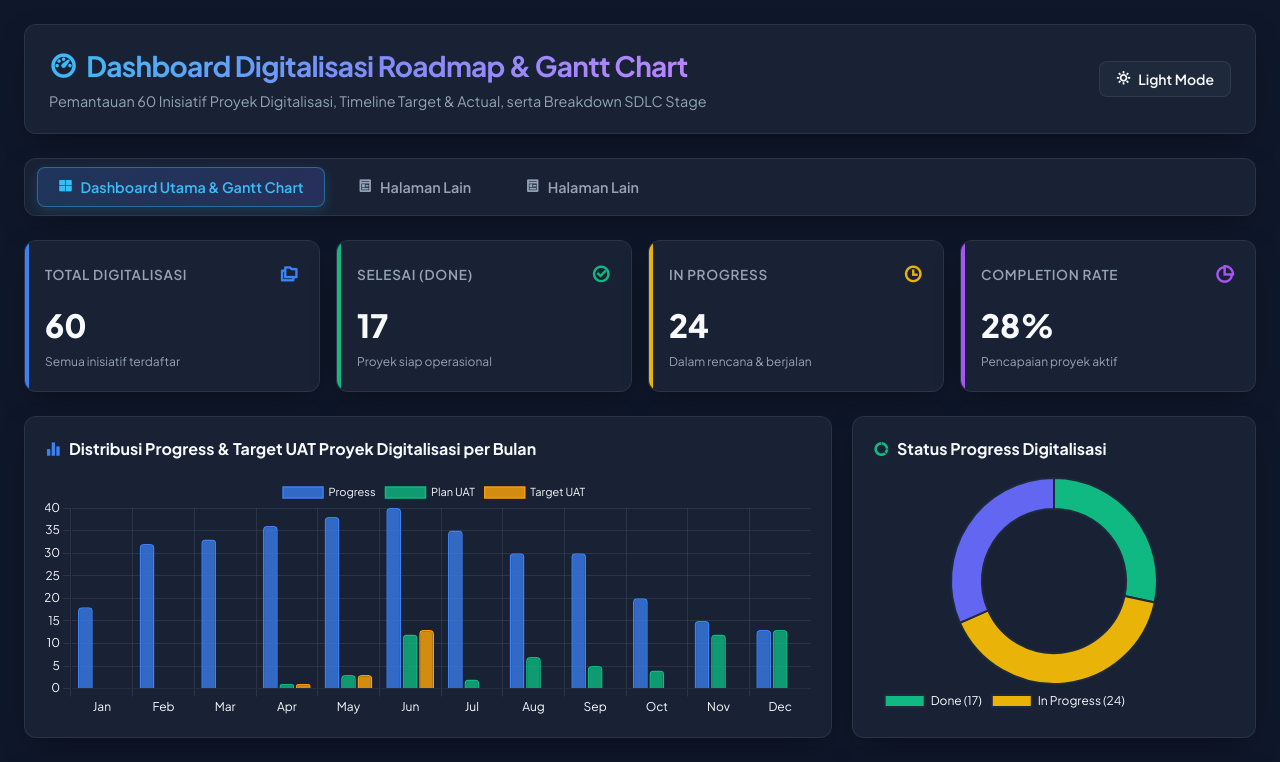
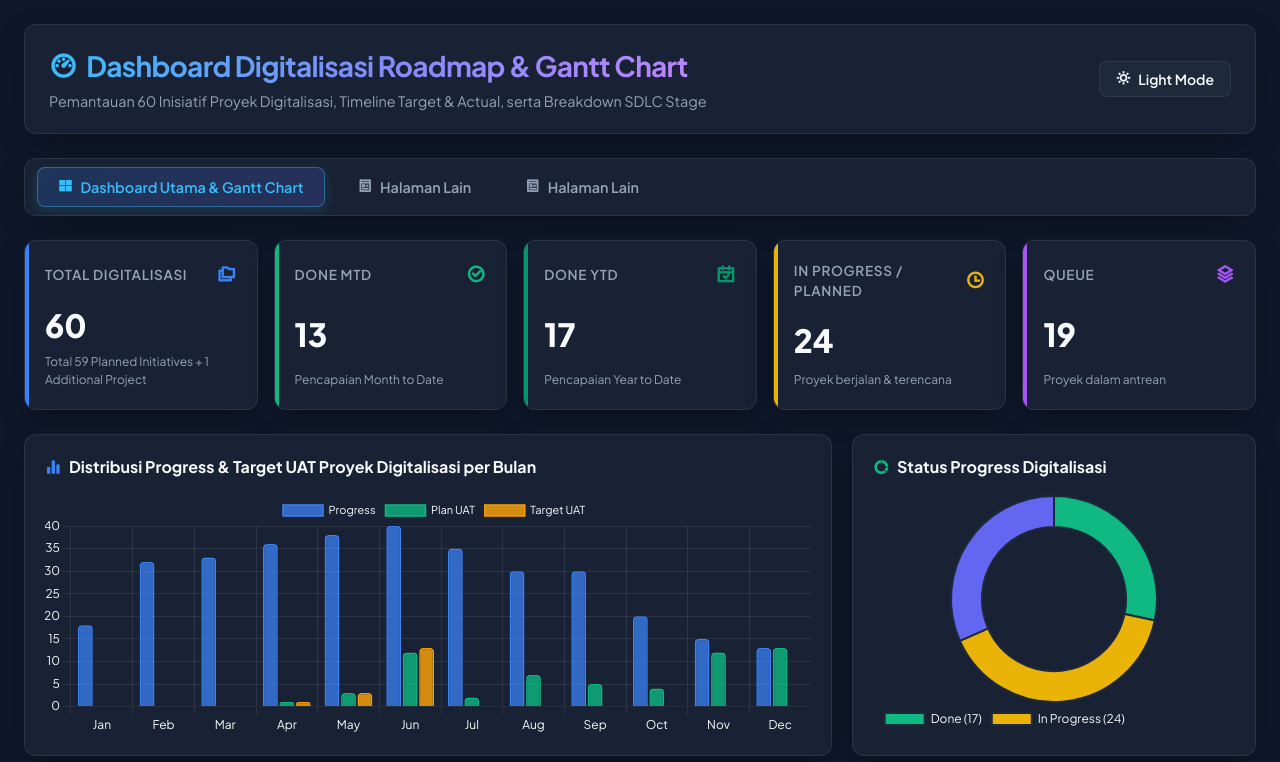
Before and after one commit to wandasafira-del/DigitalizationProject_DASHBOARD, a plain HTML site: page index.html in a window 1280 px wide. Shown: the top 762 px of the page. Drawn offline with nearby package versions, Linux system fonts and the light colour scheme.

Commit message:
feat: update Total Digitalisasi subtext and metric cards (Done MTD 13, Done YTD 17, IN PROGRESS 24, QUEUE 19)

```diff
--- a/app.js
+++ b/app.js
@@ -47,16 +47,11 @@ function updateThemeIcon(theme) {
 
 // KPI Calculations
 function renderKPIs() {
-  const total = 60;
-  const doneCount = 17;
-  const progressCount = 24;
-  const queueCount = 19;
-  const rate = Math.round((doneCount / total) * 100);
-
-  document.getElementById('kpi-total').textContent = total;
-  document.getElementById('kpi-done').textContent = doneCount;
-  document.getElementById('kpi-progress').textContent = progressCount;
-  document.getElementById('kpi-rate').textContent = `${rate}%`;
+  document.getElementById('kpi-total').textContent = '60';
+  if (document.getElementById('kpi-done-mtd')) document.getElementById('kpi-done-mtd').textContent = '13';
+  if (document.getElementById('kpi-done-ytd')) document.getElementById('kpi-done-ytd').textContent = '17';
+  if (document.getElementById('kpi-progress')) document.getElementById('kpi-progress').textContent = '24';
+  if (document.getElementById('kpi-queue')) document.getElementById('kpi-queue').textContent = '19';
 }
 
 // Charts Initialization
--- a/index.html
+++ b/index.html
@@ -17,7 +17,7 @@
   <script src="https://cdn.jsdelivr.net/npm/chart.js"></script>
 
   <!-- Custom CSS -->
-  <link rel="stylesheet" href="styles.css?v=3.0">
+  <link rel="stylesheet" href="styles.css?v=3.1">
 </head>
 <body>
   <div class="dashboard-container">
@@ -59,34 +59,43 @@
             <i class="ri-folders-line" style="color: var(--color-blue)"></i>
           </div>
           <div class="stat-value" id="kpi-total">60</div>
-          <div class="stat-subtext">Semua inisiatif terdaftar</div>
+          <div class="stat-subtext">Total 59 Planned Initiatives + 1 Additional Project</div>
         </div>
 
-        <div class="stat-card done">
+        <div class="stat-card done-mtd">
           <div class="stat-header">
-            <span>Selesai (Done)</span>
+            <span>Done MTD</span>
             <i class="ri-checkbox-circle-line" style="color: var(--color-green)"></i>
           </div>
-          <div class="stat-value" id="kpi-done">17</div>
-          <div class="stat-subtext">Proyek siap operasional</div>
+          <div class="stat-value" id="kpi-done-mtd">13</div>
+          <div class="stat-subtext">Pencapaian Month to Date</div>
+        </div>
+
+        <div class="stat-card done-ytd">
+          <div class="stat-header">
+            <span>Done YTD</span>
+            <i class="ri-calendar-check-line" style="color: #059669"></i>
+          </div>
+          <div class="stat-value" id="kpi-done-ytd">17</div>
+          <div class="stat-subtext">Pencapaian Year to Date</div>
         </div>
 
         <div class="stat-card in-progress">
           <div class="stat-header">
-            <span>In Progress</span>
+            <span>IN PROGRESS / PLANNED</span>
             <i class="ri-time-line" style="color: var(--color-yellow)"></i>
           </div>
           <div class="stat-value" id="kpi-progress">24</div>
-          <div class="stat-subtext">Dalam rencana & berjalan</div>
+          <div class="stat-subtext">Proyek berjalan & terencana</div>
         </div>
 
-        <div class="stat-card rate">
+        <div class="stat-card queue">
           <div class="stat-header">
-            <span>Completion Rate</span>
-            <i class="ri-pie-chart-2-line" style="color: var(--color-purple)"></i>
+            <span>QUEUE</span>
+            <i class="ri-stack-line" style="color: var(--color-purple)"></i>
           </div>
-          <div class="stat-value" id="kpi-rate">28%</div>
-          <div class="stat-subtext">Pencapaian proyek aktif</div>
+          <div class="stat-value" id="kpi-queue">19</div>
+          <div class="stat-subtext">Proyek dalam antrean</div>
         </div>
       </section>
 
@@ -234,7 +243,7 @@
   </div>
 
   <!-- App Data & Scripts -->
-  <script src="data.js?v=3.0"></script>
-  <script src="app.js?v=3.0"></script>
+  <script src="data.js?v=3.1"></script>
+  <script src="app.js?v=3.1"></script>
 </body>
 </html>
--- a/styles.css
+++ b/styles.css
@@ -160,9 +160,10 @@ body {
 }
 
 .stat-card.total::before { background: var(--color-blue); }
-.stat-card.done::before { background: var(--color-green); }
+.stat-card.done-mtd::before { background: var(--color-green); }
+.stat-card.done-ytd::before { background: #059669; }
 .stat-card.in-progress::before { background: var(--color-yellow); }
-.stat-card.rate::before { background: var(--color-purple); }
+.stat-card.queue::before { background: var(--color-purple); }
 
 .stat-header {
   display: flex;
```
